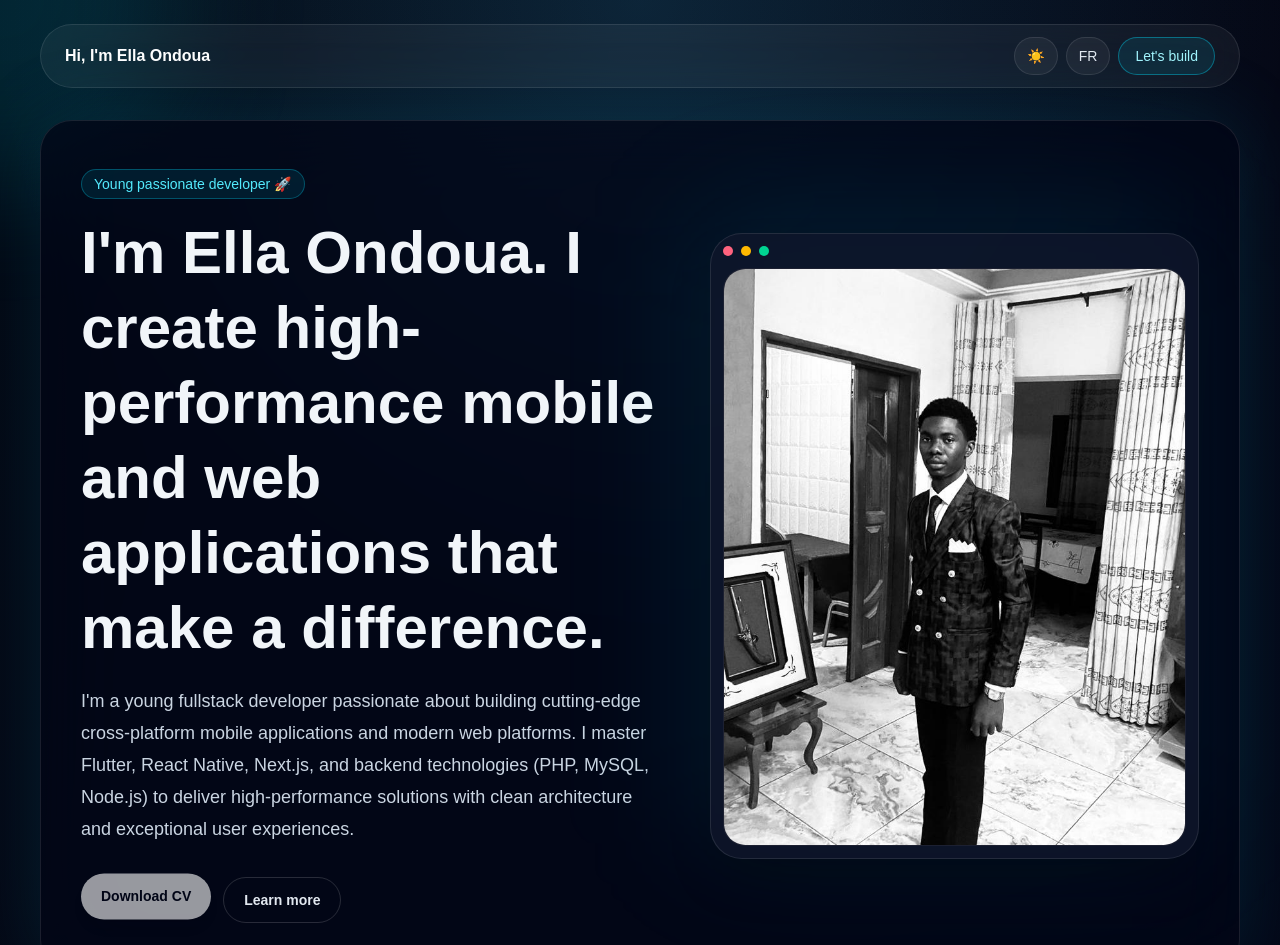
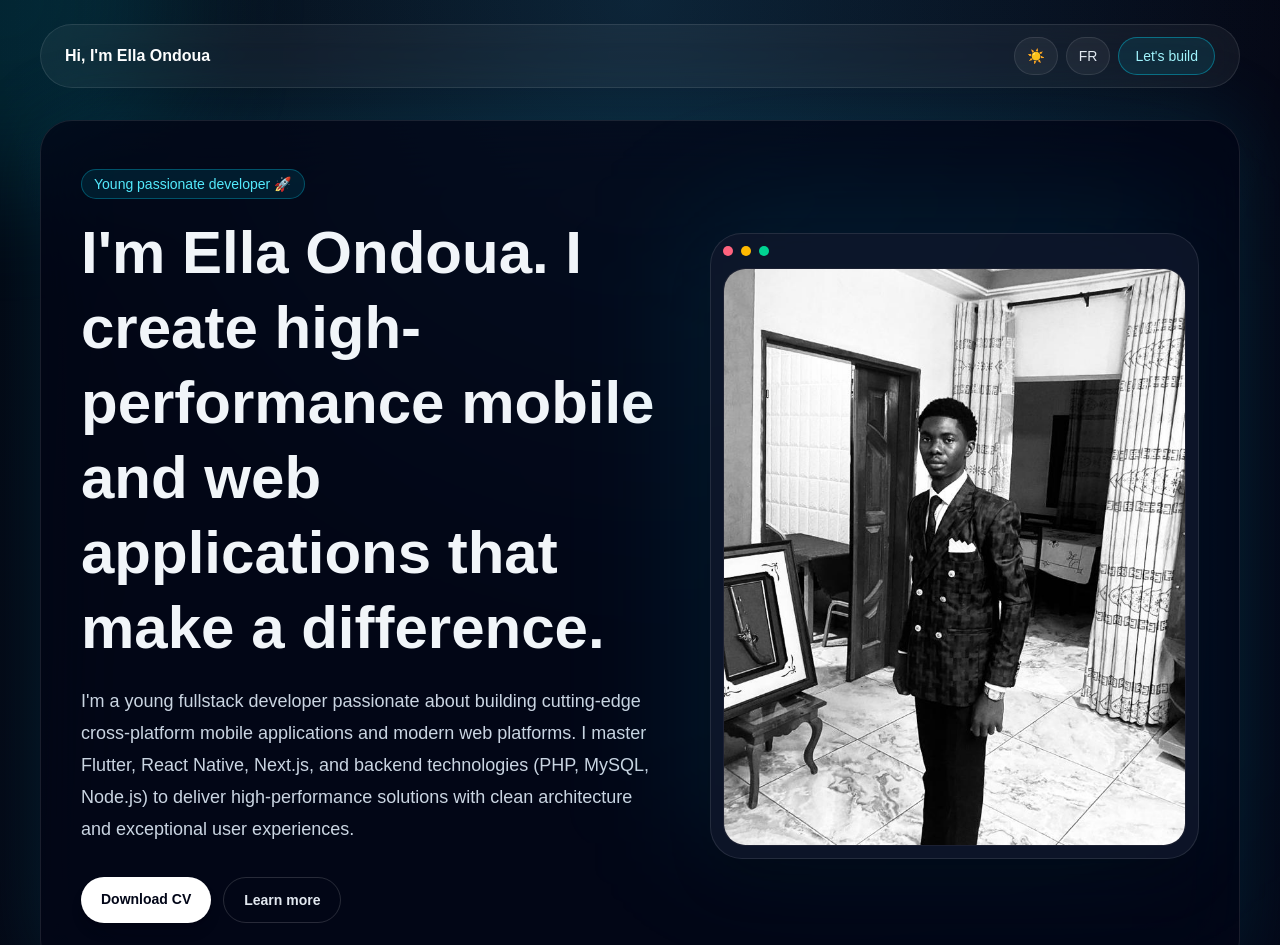
Before and after one commit to nicolasdavidella/portfolio, a Next.js app: page / in a window 1280 px wide. Shown: the top 945 px of the page. Built offline with nearby package versions, Linux system fonts and the light colour scheme.

Commit message:
Remove continuous animation from Download CV button

```diff
--- a/app/page.tsx
+++ b/app/page.tsx
@@ -222,8 +222,8 @@ export default function Home() {
                 href="/Nicolas-CV.pdf"
                 download
                 initial={{ opacity: 0, y: 10 }}
-                animate={{ opacity: 1, y: [0, -8, 0] }}
-                transition={{ duration: 0.6, delay: 0.3, repeat: Infinity, repeatType: "loop" }}
+                animate={{ opacity: 1, y: 0 }}
+                transition={{ duration: 0.6, delay: 0.3 }}
                 whileHover={{ scale: 1.05, y: -2 }}
                 whileTap={{ scale: 0.98 }}
                 className={`rounded-full px-5 py-3 text-sm font-semibold transition cursor-pointer ${isDark ? "bg-white text-slate-950 hover:bg-cyan-100 shadow-lg hover:shadow-cyan-500/50" : "bg-slate-900 text-white hover:bg-cyan-600 shadow-lg hover:shadow-cyan-500/40"}`}
```
